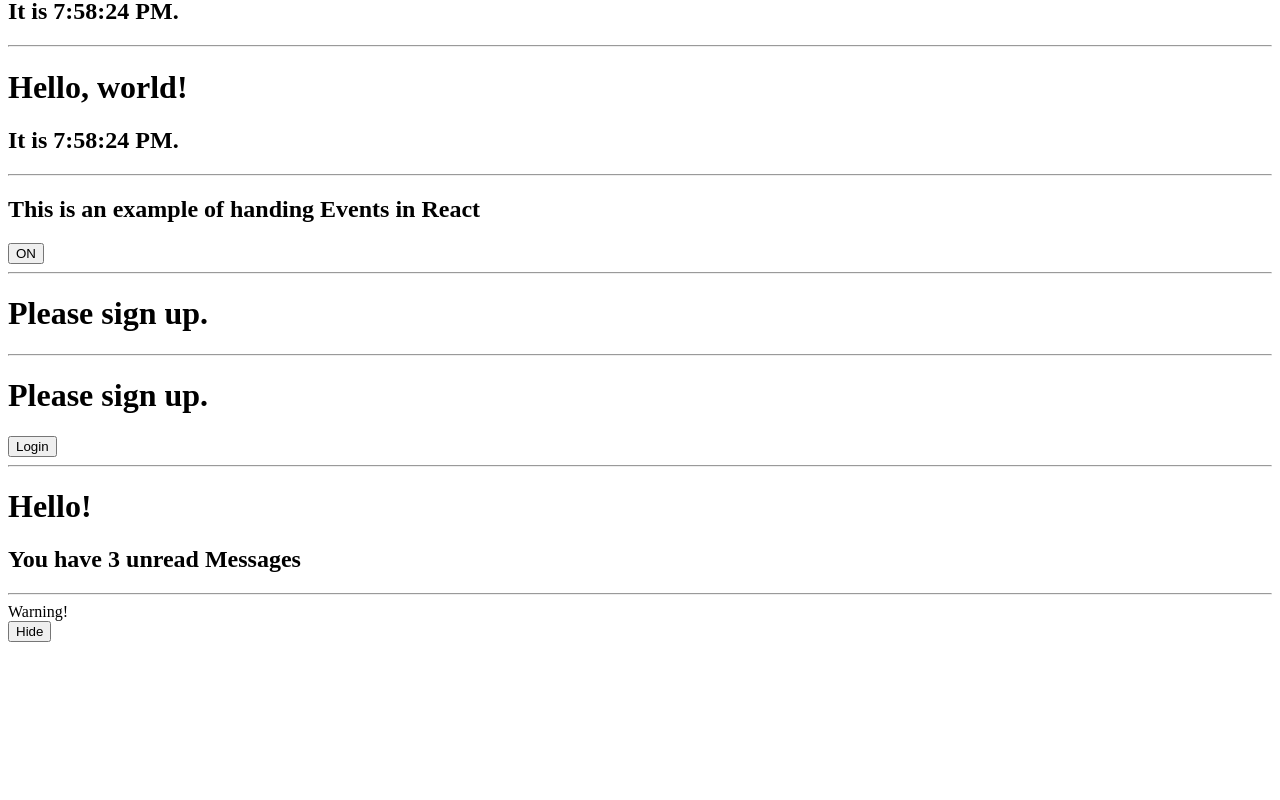
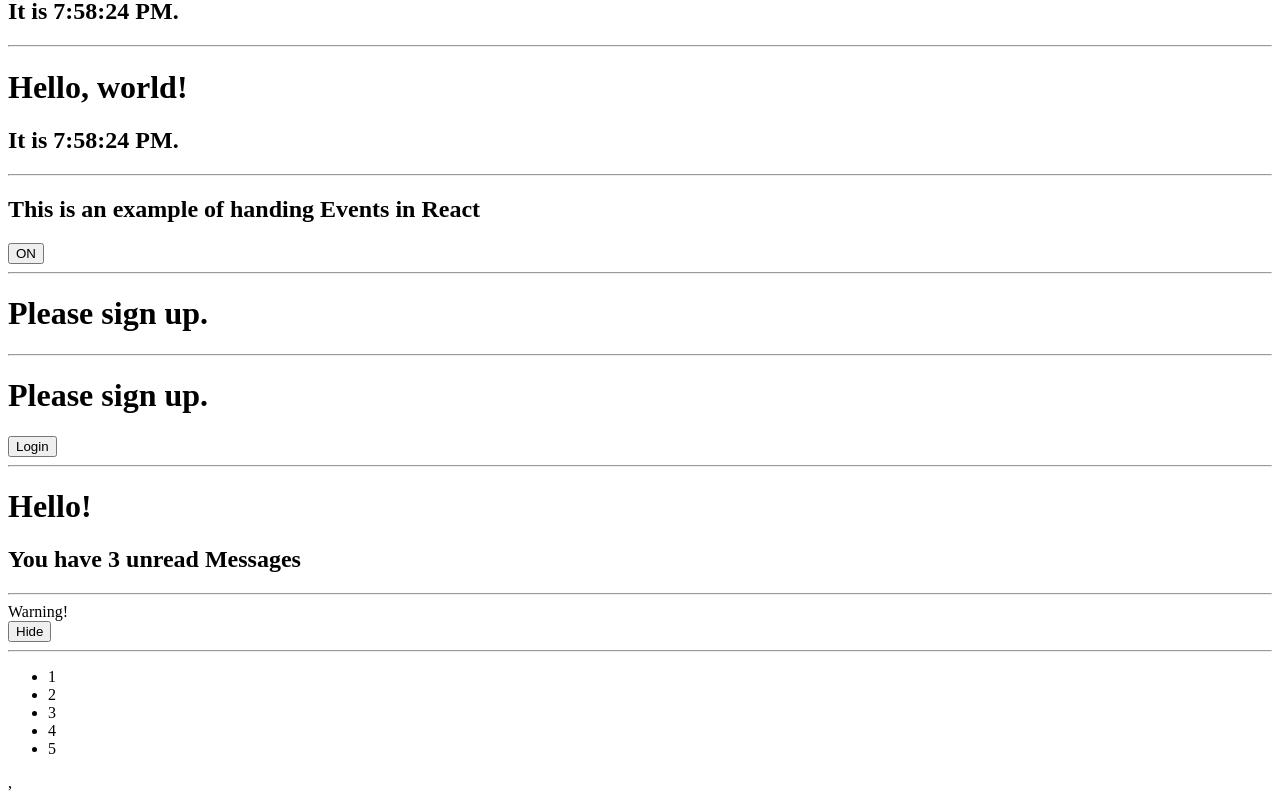
Before and after one commit to quantum93/react-tutorial, a React (Create React App) app: page / in a window 1280 px wide. Shown: the part 596-1396 px from the top of the page. Before the commit the page ends 1246 px from the top, so only its background shows below. Built offline with nearby package versions, Linux system fonts and the light colour scheme.

Commit message:
It shows how to do with Basic List Component

```diff
--- a/src/App.js
+++ b/src/App.js
@@ -7,6 +7,7 @@ import Greeting from './Greeting';
 import LoginControl from './LoginControl';
 import Mailbox from './Mailbox';
 import Page from './Page';
+import NumberList from './NumberList';
 
 const comment = {
   date: new Date(),
@@ -18,6 +19,8 @@ const comment = {
 };
 
 const messages = ['React', 'Re: React', 'Re:Re: React'];
+
+const numbers = [1, 2, 3, 4, 5];
 
 function App() {
   return (
@@ -48,6 +51,8 @@ function App() {
         <Mailbox unreadMessages={messages} />
         <hr/>
         <Page />
+        <hr/>
+        <NumberList numbers={numbers} />,
     </div>
   );
 }
--- a/src/LoginControl.js
+++ b/src/LoginControl.js
@@ -25,7 +25,7 @@ class LoginControl extends React.Component {
 
   render() {
     const isLoggedIn = this.state.isLoggedIn;
-    let button;
+    // let button;
 
     // if (isLoggedIn) {
     //   button = <this.LogoutButton onClick={this.handleLogoutClick} />;
--- /dev/null
+++ b/src/NumberList.js
@@ -0,0 +1,13 @@
+import React from 'react';
+
+function NumberList(props) {
+  const numbers = props.numbers;
+  const listItems = numbers.map((number) =>
+    <li>{number}</li>
+  );
+  return (
+    <ul>{listItems}</ul>
+  );
+}
+
+export default NumberList;
```
